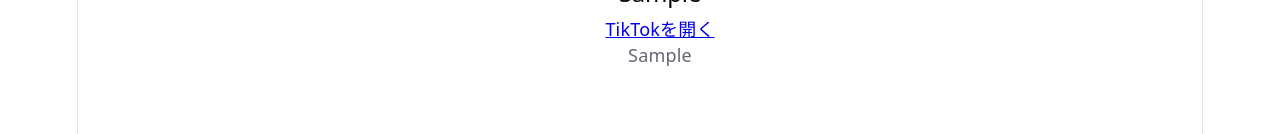
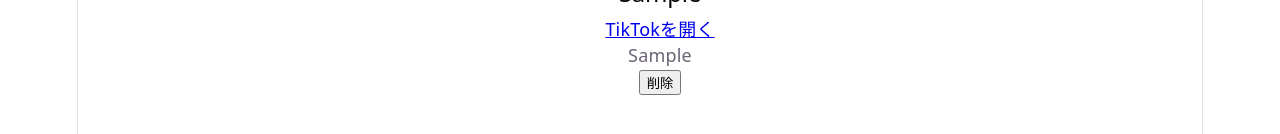
Before and after one commit to ka2ki1/tiktok-video-app, a React (Vite) app: page / in a window 1280 px wide. Both pictures are taken after typing "Sample", "Sample", "Sample" into the empty fields and a click on the button "登録". Shown: the part 250-384 px from the top of the page. Built offline with nearby package versions, Linux system fonts and the light colour scheme.

Commit message:
feat: add delete video

```diff
--- a/src/App.jsx
+++ b/src/App.jsx
@@ -21,6 +21,10 @@ function App() {
     setTitle("");
     setUrl("");
     setMemo("");
+  }
+
+  function handleDelete(id) {
+    setVideos(videos.filter((video) => video.id !== id));
   }
 
   return (
@@ -48,7 +52,10 @@ function App() {
 
         <div>
           <label>メモ</label>
-          <textarea value={memo} onChange={(e) => setMemo(e.target.value)} />
+          <textarea
+            value={memo}
+            onChange={(e) => setMemo(e.target.value)}
+          />
         </div>
 
         <button type="submit">登録</button>
@@ -58,10 +65,16 @@ function App() {
         {videos.map((video) => (
           <li key={video.id}>
             <h2>{video.title}</h2>
+
             <a href={video.url} target="_blank" rel="noreferrer">
               TikTokを開く
             </a>
+
             <p>{video.memo}</p>
+
+            <button onClick={() => handleDelete(video.id)}>
+              削除
+            </button>
           </li>
         ))}
       </ul>
```
